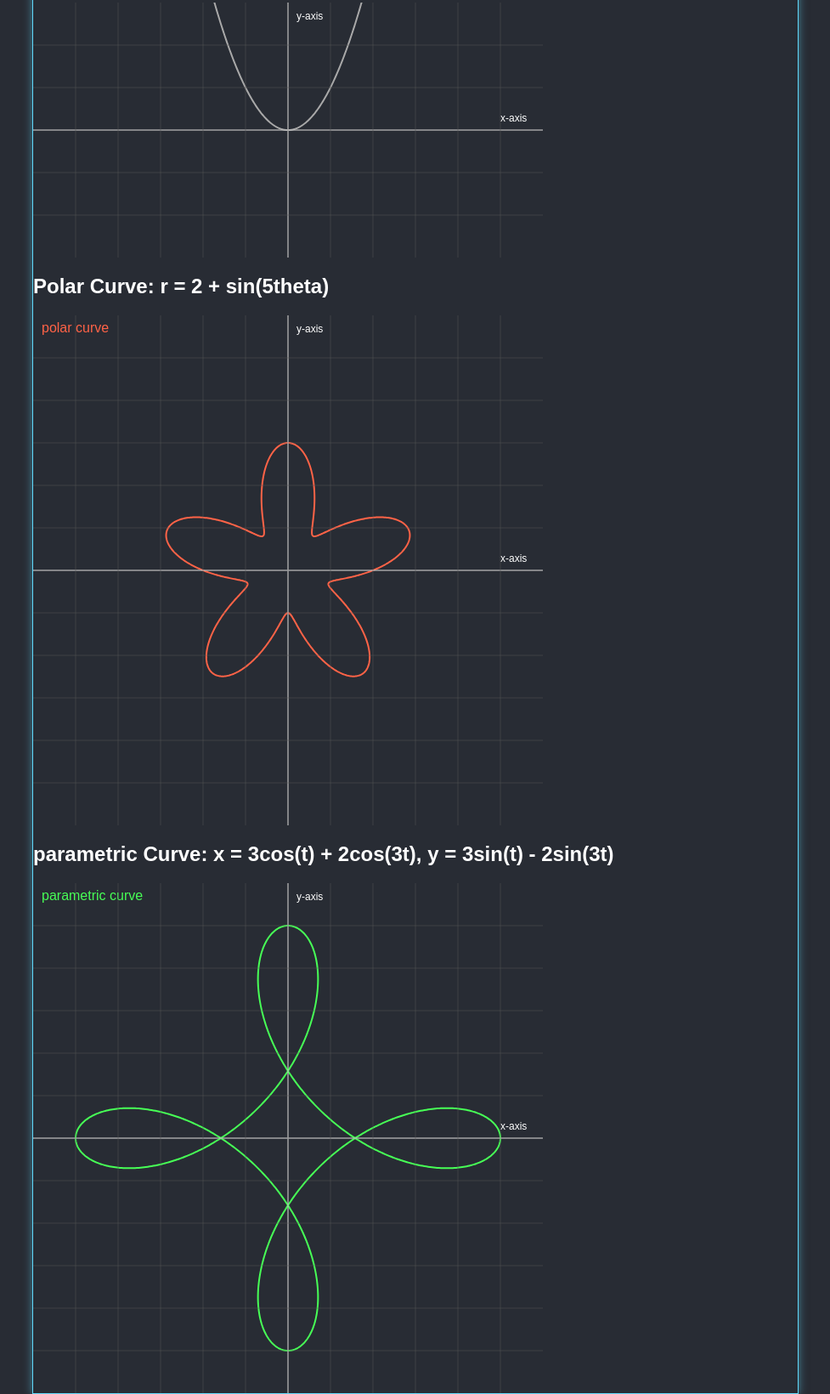
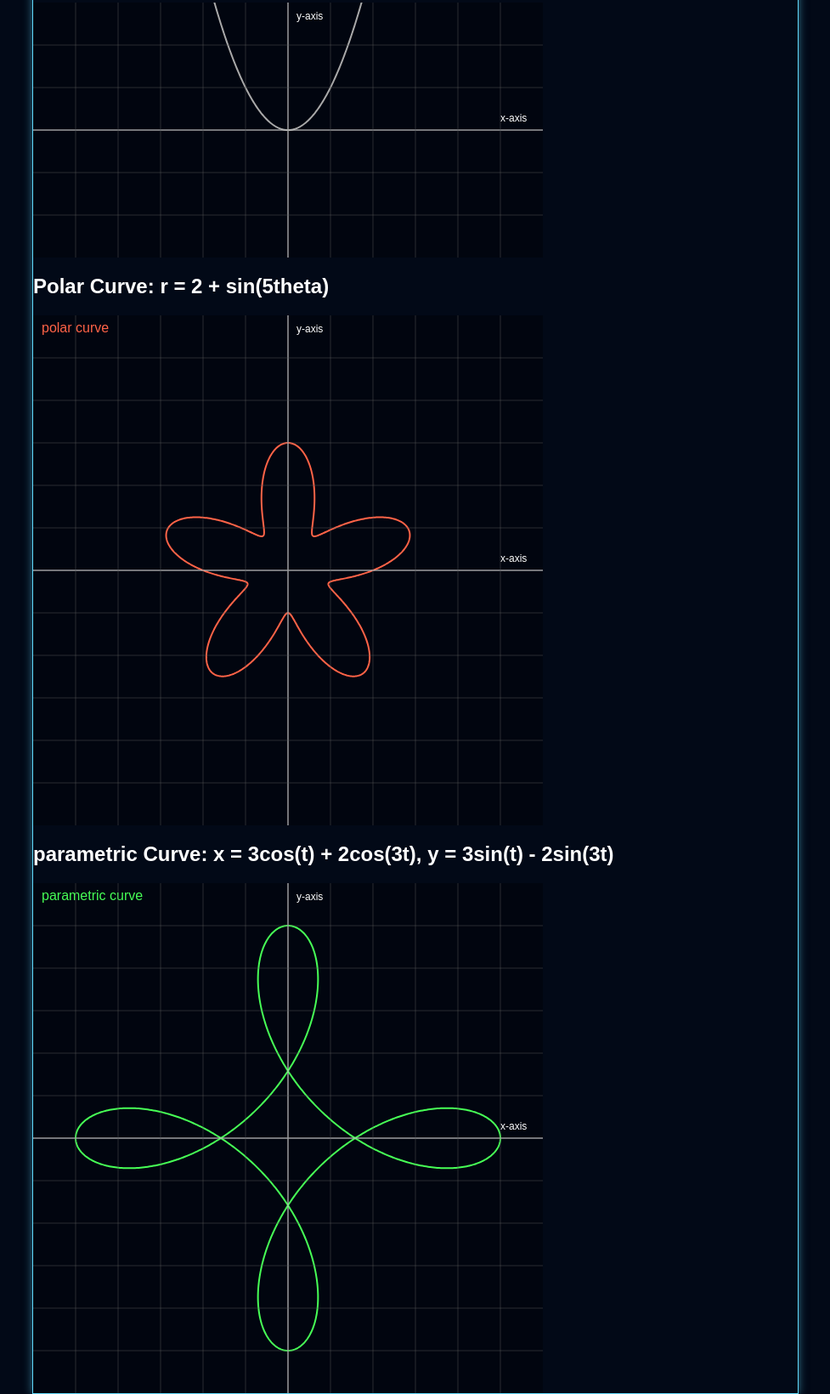
Before and after one commit to Atharva-kul/plotjs, a website: page demo/index.html in a window 1280 px wide. Shown: the part 801-2441 px from the top of the page at 85% size, without its empty margins (151-1128 px from the left). Drawn offline with Linux system fonts and the light colour scheme.

Commit message:
added another demo and fixed plotjs

```diff
--- a/demo/script.js
+++ b/demo/script.js
@@ -9,7 +9,7 @@ document.addEventListener('DOMContentLoaded', () => {
         width: 900,
         height: 300,
         lineColor: '#61dafb',
-        bgColor: '#105a44',
+        bgColor: '#01050f',
         scale: 50, // Adjust scale for better visualization if needed
         //xRange: [-1, 25], // Optional: specify x range for better control
         //yRange: [-5, 5] // Optional: specify y range for better control
@@ -26,10 +26,10 @@ document.addEventListener('DOMContentLoaded', () => {
     // Example 2: Cosine wave
     const cosineCanvas = Plotjs.drawTrig({
         formulaStr: 'cos(x + t)',
-        width: 600,
+        width: 900,
         height: 300,
         lineColor: '#ff69b4',
-        bgColor: '#282c34',
+        bgColor: '#01050f',
         scale: 50
     });
 
@@ -53,7 +53,7 @@ document.addEventListener('DOMContentLoaded', () => {
         width: 600,
         height: 300,
         lineColor: '#a9a9a9',
-        bgColor: '#282c34',
+        bgColor: '#01050f',
         scale: 50
     });
 
@@ -71,7 +71,7 @@ document.addEventListener('DOMContentLoaded', () => {
         width: 600,
         height: 600,
         lineColor: '#ff6347',
-        bgColor: '#282c34',
+        bgColor: '#01050f',
         scale: 50
 
     })
@@ -94,7 +94,7 @@ document.addEventListener('DOMContentLoaded', () => {
         width: 600,
         height: 600,
         lineColor: '#47ff56',
-        bgColor: '#282c34',
+        bgColor: '#01050f',
         scale: 50
     })
 
--- a/demo/style.css
+++ b/demo/style.css
@@ -6,7 +6,7 @@ body {
     justify-content: center;
     min-height: 100vh;
     margin: 0;
-    background-color: #282c34;
+    background-color: #020917;
     color: white;
 }
 
--- /dev/null
+++ b/futuristic/style.css
@@ -0,0 +1,150 @@
+:root {
+    --neon-blue: #00f3ff;
+    --neon-magenta: #ff00ff;
+    --neon-green: #00ff41;
+    --bg-dark: #01050f;
+    --border-color: rgba(0, 243, 255, 0.3);
+    --font-family: 'Courier New', Courier, monospace;
+}
+
+body {
+    margin: 0;
+    padding: 0;
+    background-color: var(--bg-dark);
+    color: var(--neon-blue);
+    font-family: var(--font-family);
+    overflow: hidden;
+    background-image:
+        linear-gradient(rgba(0, 243, 255, 0.05) 1px, transparent 1px),
+        linear-gradient(90deg, rgba(0, 243, 255, 0.05) 1px, transparent 1px);
+    background-size: 50px 50px;
+}
+
+.hud-container {
+    display: flex;
+    flex-direction: column;
+    height: 100vh;
+    padding: 20px;
+    box-sizing: border-box;
+}
+
+header {
+    display: flex;
+    justify-content: space-between;
+    align-items: center;
+    border-bottom: 2px solid var(--neon-blue);
+    padding-bottom: 10px;
+    margin-bottom: 20px;
+    box-shadow: 0 0 15px rgba(0, 243, 255, 0.2);
+}
+
+h1 {
+    font-size: 24px;
+    margin: 0;
+    text-shadow: 0 0 10px var(--neon-blue);
+}
+
+.system-status {
+    font-size: 14px;
+}
+
+.online {
+    color: var(--neon-green);
+    text-shadow: 0 0 5px var(--neon-green);
+}
+
+main {
+    flex-grow: 1;
+    display: flex;
+    overflow-y: auto; /* Allow scrolling for larger cards */
+    padding-right: 10px;
+}
+
+.graph-grid {
+    display: flex;
+    gap: 30px;
+    width: 100%;
+}
+
+.large {
+    flex: 2;
+    min-width: 600px;
+}
+
+.side-panel {
+    flex: 1;
+    display: flex;
+    flex-direction: column;
+    gap: 30px;
+    min-width: 400px;
+}
+
+.graph-card {
+    background: rgba(1, 5, 15, 0.8);
+    border: 1px solid var(--border-color);
+    position: relative;
+    display: flex;
+    flex-direction: column;
+    box-shadow: inset 0 0 20px rgba(0, 243, 255, 0.1);
+    min-height: 400px;
+}
+
+.card-header {
+    background: var(--border-color);
+    padding: 8px 15px;
+    font-size: 14px;
+    color: white;
+    text-transform: uppercase;
+    letter-spacing: 2px;
+}
+
+.card-footer {
+    padding: 5px 10px;
+    font-size: 10px;
+    border-top: 1px solid var(--border-color);
+}
+
+#main-graph, #polar-graph, #parametric-graph {
+    flex-grow: 1;
+    display: flex;
+    justify-content: center;
+    align-items: center;
+    overflow: hidden;
+}
+
+canvas {
+    max-width: 100%;
+    max-height: 100%;
+}
+
+.footer-bar {
+    margin-top: 20px;
+    border-top: 2px solid var(--neon-blue);
+    padding-top: 10px;
+    display: flex;
+    justify-content: space-between;
+    font-size: 12px;
+}
+
+.scanning {
+    animation: blink 1.5s infinite;
+}
+
+@keyframes blink {
+    0% { opacity: 1; }
+    50% { opacity: 0.3; }
+    100% { opacity: 1; }
+}
+
+/* Scrollbar styling */
+::-webkit-scrollbar {
+    width: 5px;
+}
+
+::-webkit-scrollbar-track {
+    background: var(--bg-dark);
+}
+
+::-webkit-scrollbar-thumb {
+    background: var(--neon-blue);
+}
--- a/src/plotjs.js
+++ b/src/plotjs.js
@@ -1,5 +1,43 @@
 (function(window) {
     const Plotjs = {
+
+        _createFormula: (formulaStr, args) => {
+            // 1. Security Check
+            const allowedPattern = /^(?:[xt0-9.+\-/*^()\s]|sin|cos|tan|sec|cot|cosec|pow|sqrt|abs|log|PI|E|\^)+$/;
+            if (!allowedPattern.test(formulaStr)) {
+                console.error(`Plotjs Security Error: The formula "${formulaStr}" contains unauthorized characters.`);
+                return null;
+            }
+
+            try {
+                // 2. Prepare the formula body for the new Function
+                const processedFormula = formulaStr.replace(/\^/g, '**'); // Use standard exponentiation
+
+                const functionBody = `
+                    // Make only approved Math functions available in scope
+                    const { sin, cos, tan, PI, E, pow, sqrt, abs, log } = Math;
+
+                    // Define custom helper functions
+                    const sec = (a) => 1 / cos(a);
+                    const cot = (a) => 1 / tan(a);
+                    const cosec = (a) => 1 / sin(a);
+
+                    // Calculate and return the result
+                    const result = ${processedFormula};
+
+                    // Ensure the result is a finite number
+                    return Number.isFinite(result) ? result : null;
+                `;
+
+                // 3. Create and return the function
+                return new Function(...args, functionBody);
+
+            } catch (error) {
+                // 4. Handle any syntax errors
+                console.error(`Plotjs Error: The formula "${formulaStr}" is invalid.`);
+                return null;
+            }
+        },
 
         // Method 1: Trignometric graphs
 
@@ -9,14 +47,15 @@
 
             const {
                 formulaStr, // input as string
-                unit = 'rad',
+                canvas: existingCanvas,
                 width = 500,
                 height = 250,
                 lineColor = 'white',
                 lineWidth = 2,
                 bgColor = 'black',
                 xRange,
-                yRange
+                yRange,
+                scale = 50
             } = config;
 
             if(!formulaStr) {
@@ -24,55 +63,27 @@
                 return null;
             }
 
-            // Security check: only allow certain characters and functions in the formula string to prevent malicious code execution
+            const formula = Plotjs._createFormula(formulaStr, ['x', 't']);
 
-            const allowedPattern = /^(?:[xt0-9.+\-/*^()\s]|sin|cos|tan|sec|cot|cosec|pow|sqrt|abs|log|PI|\^)+$/;
-
-            if (!allowedPattern.test(formulaStr)) {
-                console.error(`3) Plotjs Security Error [ERR_UNAUTHORIZED_CODE]: The formula "${formulaStr}" contains unauthorized functions, variables, or characters.`);
-                return null;
-            }
-
-            // define the formula function using the input string, and handle errors if the formula is invalid
-
-            let formula;
-            try {
-                const process = formulaStr.replace(/\^/g, '**')
-
-                formula = new Function('x', 't', `
-                        const{
-                            sin, cos, tan, PI, pow, sqrt, abs, log
-                        } = Math;
-
-                        const sec = (a) => 1/cos(a)
-                        const cot = (a) => 1/tan(a)
-                        const cosec = (a) => 1/sin(a)
-
-                        const result = ${process}
-
-                        return Number.isFinite(result) ? result : null
-
-                    `);
-
-            }
-            catch (error) {
-                console.error(`2) plotjs error: formula "${formulaStr}" is invalid`)
+            if(!formula) {
                 return null;
             }
 
             // create canvas object and context
 
-            const canvas = document.createElement('canvas');
-            canvas.width = width;
-            canvas.height = height;
-            canvas.style.backgroundColor = bgColor
+            const canvas = existingCanvas || document.createElement('canvas');
+            if (!existingCanvas) {
+                canvas.width = width;
+                canvas.height = height;
+                canvas.style.backgroundColor = bgColor;
+            }
             const ctx = canvas.getContext('2d');
 
             const points = Plotjs._generatePoints({
                 formula: (x) => formula(x, config.t || 0),
-                width,
-                height,
-                scale: config.scale || 50,
+                width: canvas.width,
+                height: canvas.height,
+                scale,
                 xRange,
                 yRange
             })
@@ -262,38 +273,9 @@
                 return null;
             }
 
-            // Security check: only allow certain characters and functions in the formula string to prevent malicious code execution
+            const formula = Plotjs._createFormula(formulaStr, ['t']);
 
-            const allowedPattern = /^(?:[xt0-9.+\-/*^()\s]|sin|cos|tan|sec|cot|cosec|pow|sqrt|abs|log|PI|\^)+$/;
-
-            if (!allowedPattern.test(formulaStr)) {
-                console.error(`3) Plotjs Security Error [ERR_UNAUTHORIZED_CODE]: The formula "${formulaStr}" contains unauthorized functions, variables, or characters.`);
-                return null;
-            }
-
-            let formula;
-            try {
-                const process = formulaStr.replace(/\^/g, '**')
-
-                formula = new Function('t', `
-                        const{
-                            sin, cos, tan, PI, pow, sqrt, abs, log
-                        } = Math;
-
-                        const sec = (a) => 1/cos(a)
-                        const cot = (a) => 1/tan(a)
-                        const cosec = (a) => 1/sin(a)
-
-                        const result = ${process}
-
-                        return Number.isFinite(result) ? result : null
-
-                    `);
-
-            }
-            catch (error) {
-                console.error(`2) plotjs error: formula "${formulaStr}" is invalid`)
-
+            if(!formula) {
                 return null;
             }
 
@@ -347,40 +329,8 @@
                 return null;
             }
 
-            // Security check: only allow certain characters and functions in the formula string to prevent malicious code execution
-
-            const allowedPattern = /^(?:[xt0-9.+\-/*^()\s]|sin|cos|tan|sec|cot|cosec|pow|sqrt|abs|log|PI|\^)+$/;
-
-            if (!allowedPattern.test(formulaXStr)) {
-                console.error(`3) Plotjs Security Error [ERR_UNAUTHORIZED_CODE]: The formula "${formulaXStr}" contains unauthorized functions, variables, or characters.`);
-                return null;
-            }
-
-            if (!allowedPattern.test(formulaYStr)) {
-                console.error(`3) Plotjs Security Error [ERR_UNAUTHORIZED_CODE]: The formula "${formulaYStr}" contains unauthorized functions, variables, or characters.`);
-                return null;
-            }
-
-            let formulaX, formulaY;
-
-            const createFormula = (str) => {
-                try {
-                    const process = str.replace(/\^/g, '**');
-                    return new Function('t', `
-                        const { sin, cos, tan, PI, pow, sqrt, abs, log } = Math;
-                        const sec = (a) => 1/cos(a);
-                        const cosec = (a) => 1/sin(a);
-                        const cot = (a) => 1/tan(a);
-                        const result = ${process};
-                        return Number.isFinite(result) ? result : null;`);
-                } catch (e) {
-                    console.error(`Plotjs Error: Formula "${str}" is invalid.`);
-                    return null;
-                }
-            };
-
-            const fX = createFormula(formulaXStr);
-            const fY = createFormula(formulaYStr);
+            const fX = Plotjs._createFormula(formulaXStr, ['t']);
+            const fY = Plotjs._createFormula(formulaYStr, ['t']);
 
             if(!fX || !fY) {
                 console.error("4) Plotjs Error: Both formulaXStr and formulaYStr must be valid formulas.");
@@ -442,27 +392,9 @@
                 return null;
             }
 
-            // Security check: allow 'x', 't', and math functions
-            const allowedPattern = /^(?:[xt0-9.+\-/*^()\s]|sin|cos|tan|sec|cot|cosec|pow|sqrt|abs|log|PI|\^)+$/;
+            const formula = Plotjs._createFormula(formulaStr, ['x', 't']);
 
-            if (!allowedPattern.test(formulaStr)) {
-                console.error(`Plotjs Security Error: The formula "${formulaStr}" contains unauthorized characters.`);
-                return null;
-            }
-
-            let formula;
-            try {
-                const process = formulaStr.replace(/\^/g, '**');
-                formula = new Function('x', 't', `
-                    const { sin, cos, tan, PI, pow, sqrt, abs, log } = Math;
-                    const sec = (a) => 1/cos(a);
-                    const cot = (a) => 1/tan(a);
-                    const cosec = (a) => 1/sin(a);
-                    const result = ${process};
-                    return Number.isFinite(result) ? result : null;
-                `);
-            } catch (error) {
-                console.error(`Plotjs Error: formula "${formulaStr}" is invalid`);
+            if(!formula) {
                 return null;
             }
 
@@ -513,7 +445,6 @@
                 stop: () => cancelAnimationFrame(animationId),
                 play: () => {
                     cancelAnimationFrame(animationId);
-
                     startTime = null;
                     animationId = requestAnimationFrame(renderFrame);
                 }
```
Also changed, not shown: futuristic/index.html (added, +47 -0 lines), futuristic/script.js (added, +77 -0 lines).
